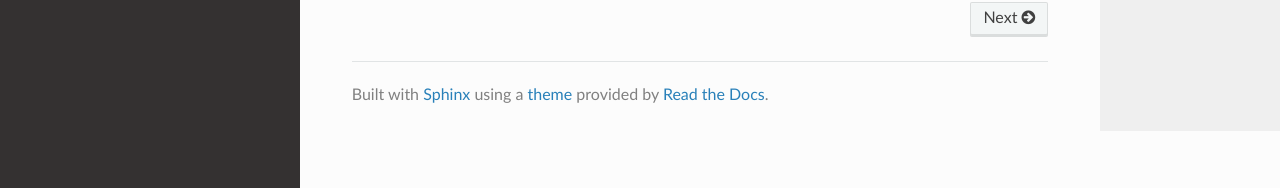
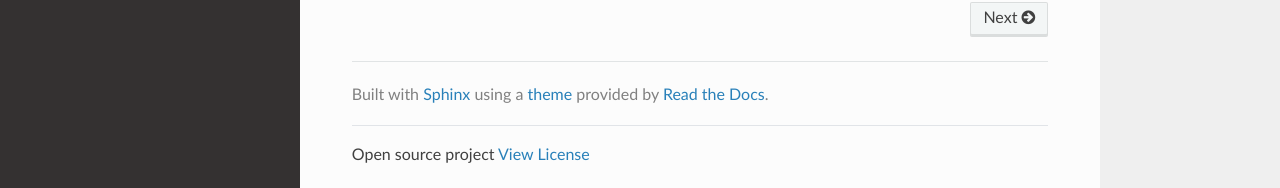
Before and after one commit to RoseCityRobotics/common_platform, a Sphinx documentation site: the page built from docs/source/index.md, in a window 1280 px wide and 1400 px high, scrolled down 1969 px. Shown: the part 1209-1397 px from the top of the window. Built offline with Sphinx 7.4.7 and the Read the Docs theme 3.1.0, drawn with Linux system fonts in a browser that asks for light colours; pages that are not in the unit, such as notebooks, are missing from menus.

Commit message:
layout colors

```diff
--- a/docs/source/_templates/layout.html
+++ b/docs/source/_templates/layout.html
@@ -3,33 +3,24 @@
 {% block extrahead %}
 {{ super() }}
 <style>
-    .wy-nav-content-wrap {
-        margin-bottom: 60px;
-    }
     .custom-footer {
-        position: fixed;
-        bottom: 0;
-        left: 0;
-        right: 0;
-        background: #f8f8f8;
         border-top: 1px solid #e1e4e8;
-        padding: 10px 20px;
-        text-align: center;
-        z-index: 1000;
+        padding-top: 20px;
+        margin-top: 20px;
     }
     .custom-footer a {
-        color: #2980B9;
+        color: #2980b9;
         text-decoration: none;
     }
     .custom-footer a:hover {
-        text-decoration: underline;
+        color: ligthen(#2980b9, 10%);
     }
 </style>
 {% endblock %}
 
-{% block body %}
+{% block content %}
 {{ super() }}
 <div class="custom-footer">
-    Open source project. <a href="https://github.com/RoseCityRobotics/common_platform/blob/main/LICENSE">View License</a>
+    Open source project <a href="https://github.com/RoseCityRobotics/common_platform/blob/main/LICENSE" target="_blank">View License</a>
 </div>
 {% endblock %}
```
